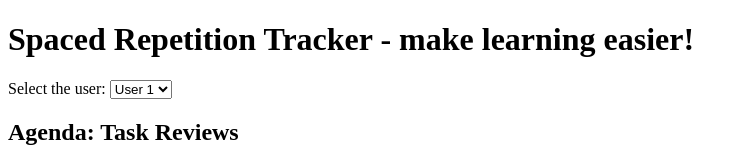
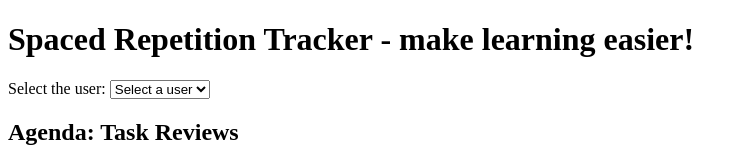
Before and after one commit to eediallo/Spaced-Repetition-Tracker, a plain HTML site: page index.html in a window 1280 px wide. Shown: the top 168 px of the page, without its empty margins (0-747 px from the left). Drawn offline with Linux system fonts and the light colour scheme.

Commit message:
Add default option for select, add required to select

```diff
--- a/index.html
+++ b/index.html
@@ -11,7 +11,9 @@
 <body>
   <h1>Spaced Repetition Tracker - make learning easier!</h1>
   <label for="select-users">Select the user:</label>
-  <select name="users" id="select-users"></select>
+  <select name="users" id="select-users" required>
+    <option value="" disabled selected>Select a user</option>
+  </select>
 
   <div id="user-agenda-container">
     <h2>Agenda: Task Reviews</h2>
```
